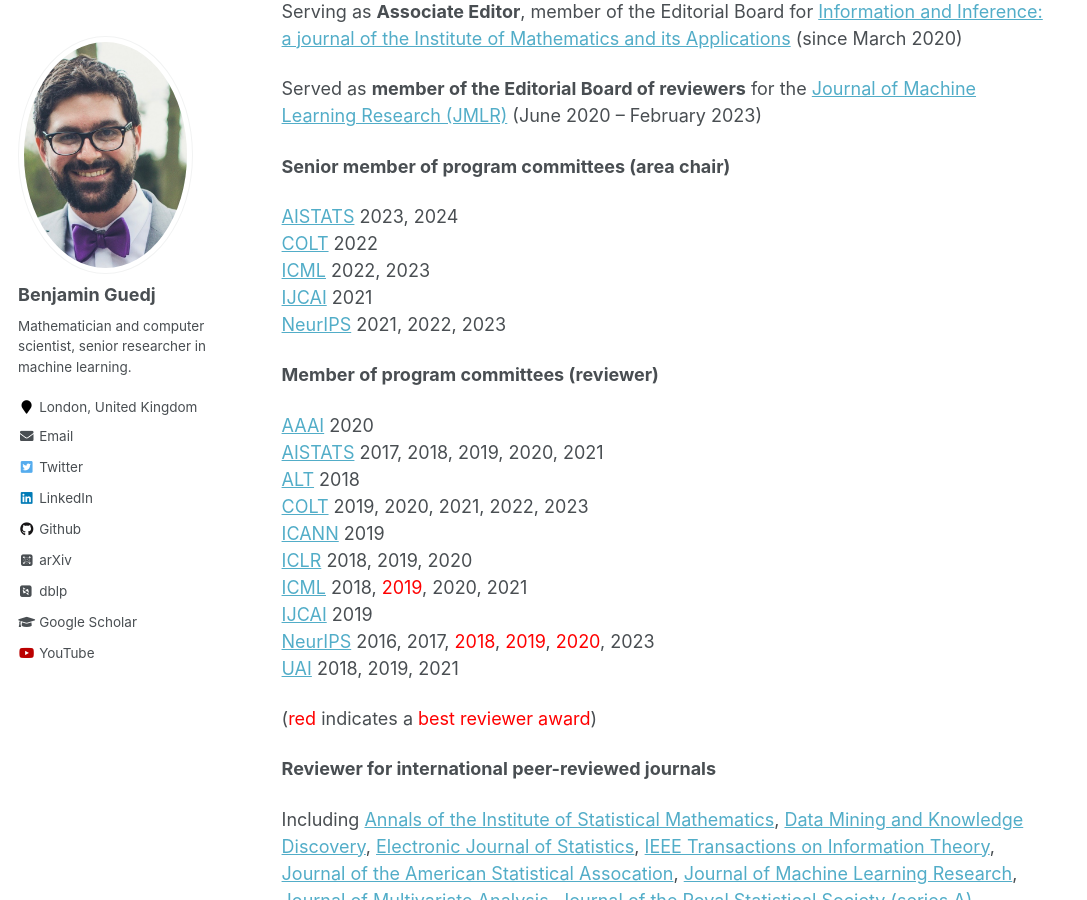
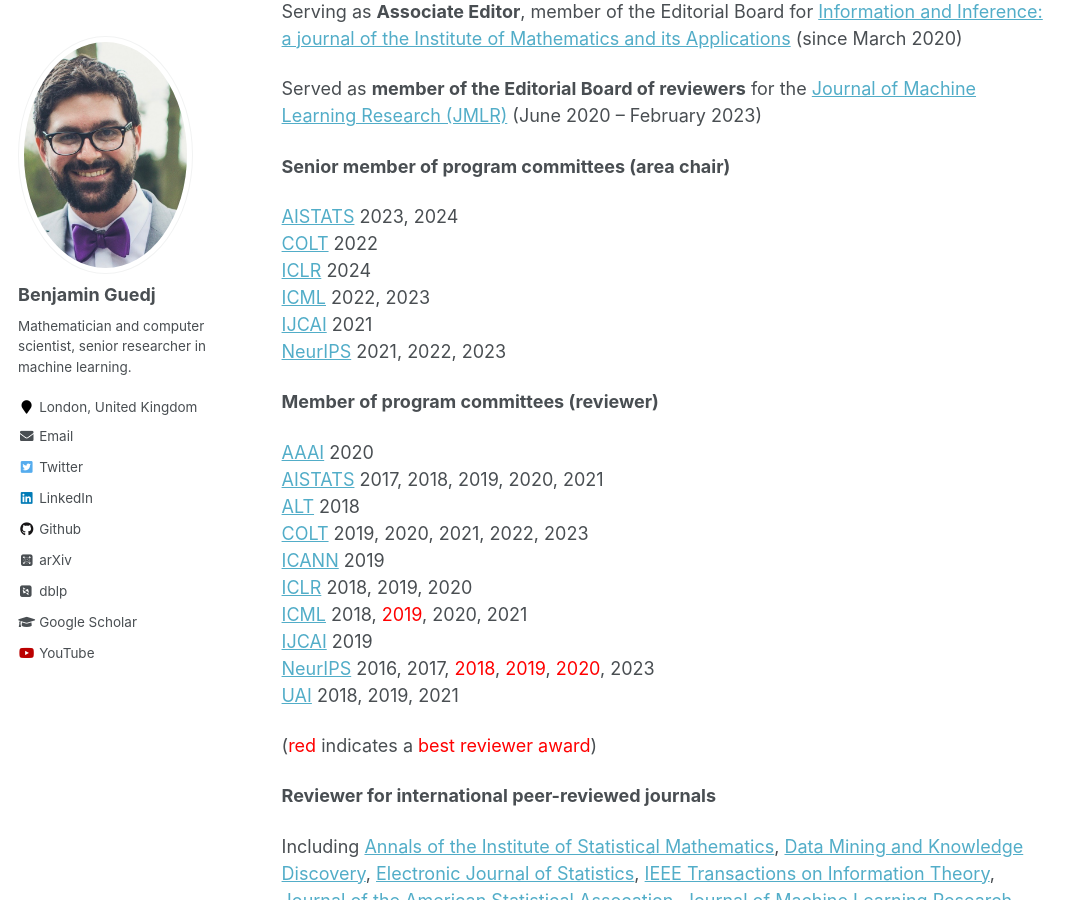
Before and after one commit to bguedj/bguedj.github.io, a Jekyll site: the page built from _pages/service.md, in a window 1280 px wide and 900 px high, scrolled down 1131 px. Shown: the whole window, without its empty margins (0-1087 px from the left). Built offline with Jekyll 4.4.1, drawn with Linux system fonts in a browser that asks for light colours; some web fonts are replaced.

Commit message:
iclr area chair

```diff
--- a/_pages/service.md
+++ b/_pages/service.md
@@ -43,6 +43,7 @@ Served as **member of the Editorial Board of reviewers** for the [Journal of Mac
 
 [AISTATS](https://www.aistats.org) 2023, 2024
 [COLT](http://learningtheory.org) 2022
+[ICLR](https://iclr.cc) 2024
 [ICML](https://icml.cc) 2022, 2023
 [IJCAI](https://www.ijcai.org) 2021
 [NeurIPS](https://neurips.cc) 2021, 2022, 2023
```
